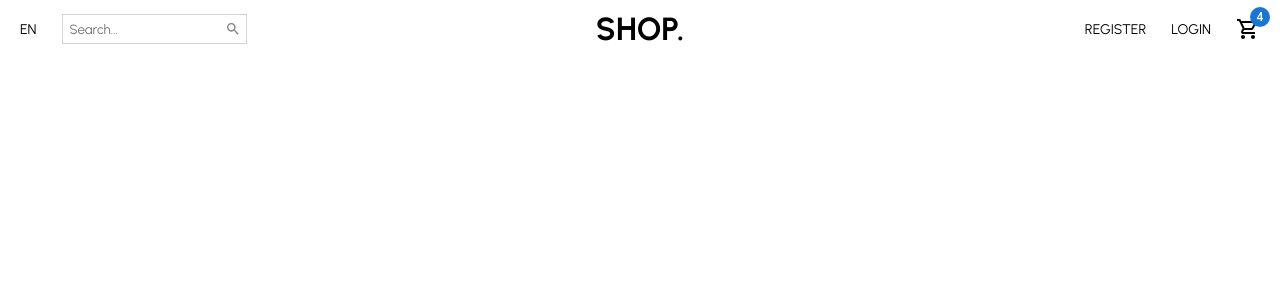
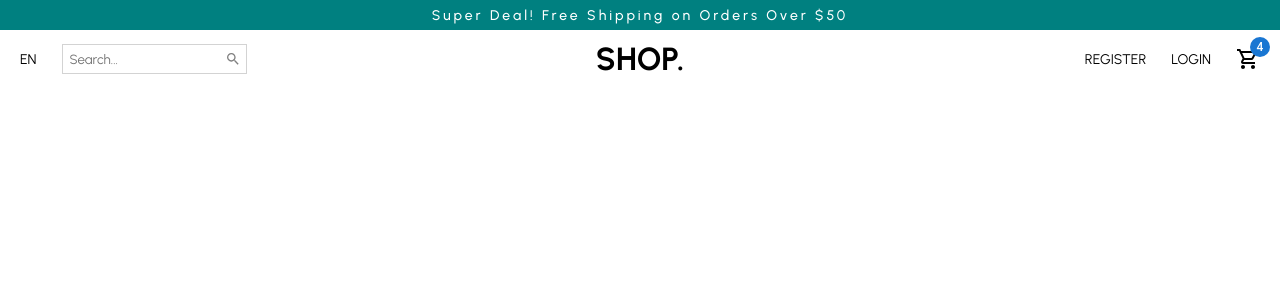
Before and after one commit to finn-01/shopping-card, a React (Create React App) app: page / in a window 1280 px wide. Shown: the top 300 px of the page. Built offline with nearby package versions, Linux system fonts and the light colour scheme.

Commit message:
announcement.jsx

```diff
--- a/src/components/Announcement.jsx
+++ b/src/components/Announcement.jsx
@@ -1,7 +1,20 @@
 import React from "react";
+import styled from "styled-components";
+
+const Container = styled.div`
+	height: 30px;
+	background-color: teal;
+	color: white;
+	display: flex;
+	align-items: center;
+	justify-content: center;
+	font-size: 14px;
+	font-weight: 500;
+	letter-spacing: 3px;
+`;
 
 const Announcement = () => {
-	return <div>Announcement</div>;
+	return <Container>Super Deal! Free Shipping on Orders Over $50</Container>;
 };
 
 export default Announcement;
--- a/src/pages/Home.jsx
+++ b/src/pages/Home.jsx
@@ -1,10 +1,12 @@
 import React from "react";
 
 import Navbar from "../components/Navbar";
+import Announcement from "../components/Announcement";
 
 const Home = () => {
 	return (
 		<div>
+			<Announcement />
 			<Navbar />
 		</div>
 	);
```
